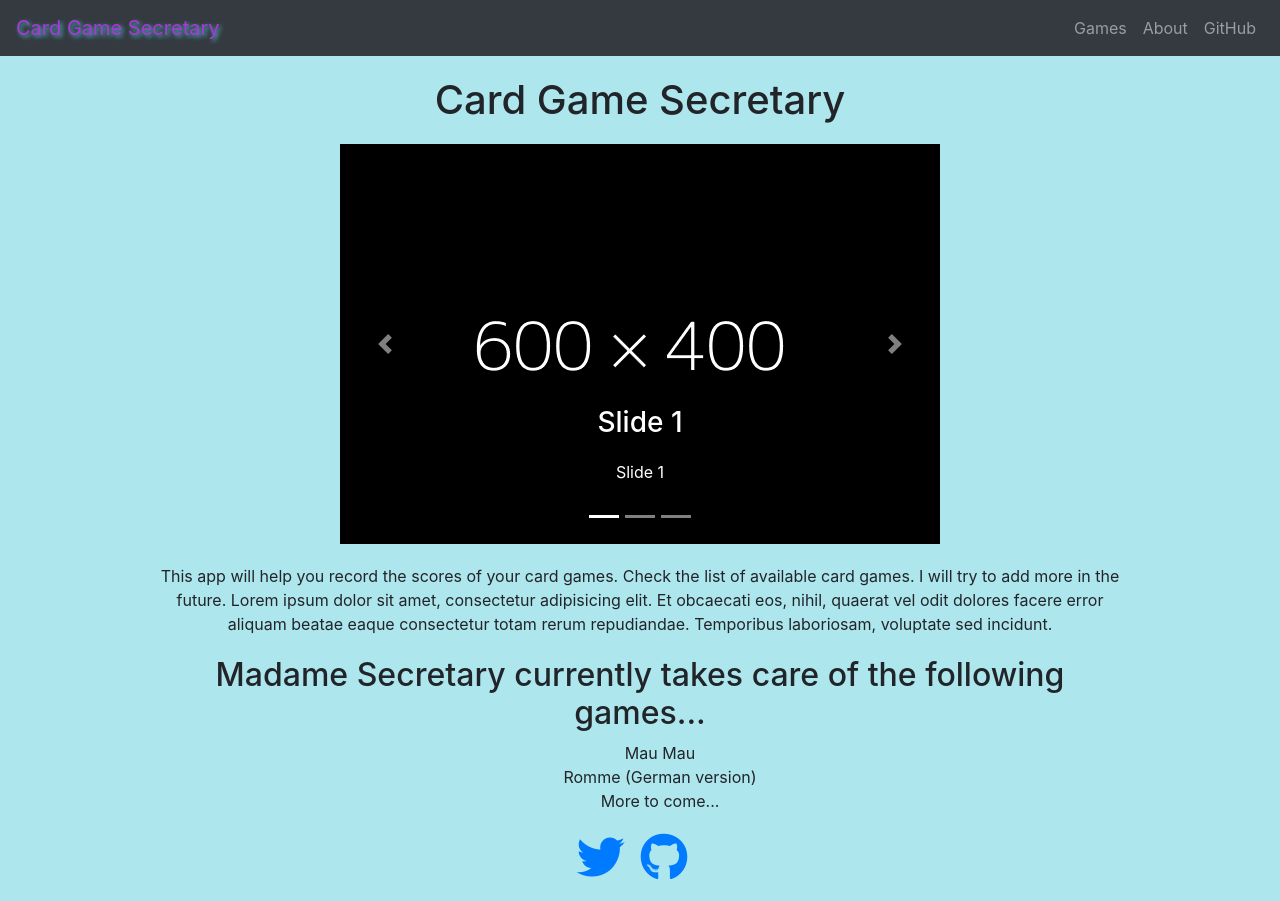
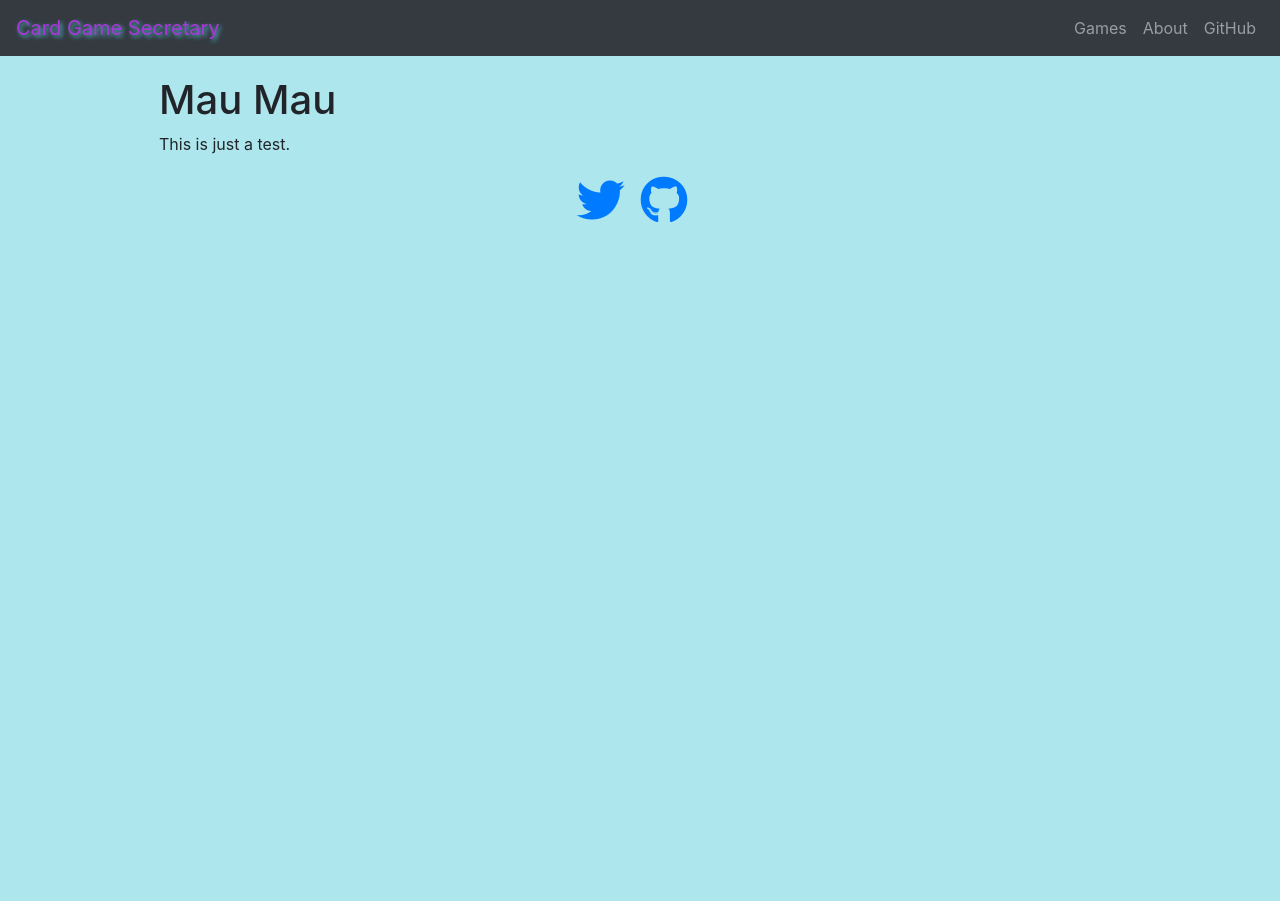
Before and after one commit to bastian-ger/card_secretary, a React app: page /play/maumau in a window 1280 px wide. After the commit the page ends 800 px from the top, so only its background shows below. Built offline with nearby package versions, Linux system fonts and the light colour scheme.

Commit message:
Added Maumau, Play_Maumau components

```diff
--- a/src/App.js
+++ b/src/App.js
@@ -4,6 +4,8 @@ import Welcome from './components/Welcome/Welcome';
 import MyNavbar from './components/MyNavbar/MyNavbar';
 import Footer from './components/Footer/Footer';
 import Games from './components/Games/Games';
+import MauMau from './containers/MauMau/MauMau';
+import Play_MauMau from './containers/Play_MauMau/Play_MauMau';
 
 class App extends Component {
   render() {
@@ -11,7 +13,9 @@ class App extends Component {
       <div>
         <MyNavbar />
         <Switch>
+          <Route path="/play/maumau" component={Play_MauMau}/>
           <Route path="/games" component={Games}/>
+          <Route path="/maumau" component={MauMau}/>
           <Route path="/" component={Welcome}/>
         </Switch>
         <Footer />
--- /dev/null
+++ b/src/containers/MauMau/MauMau.css
@@ -0,0 +1,3 @@
+.MauMau {
+  text-align: center;
+}
--- /dev/null
+++ b/src/containers/MauMau/MauMau.js
@@ -0,0 +1,26 @@
+import React, { Component } from 'react';
+import classes from './MauMau.css';
+import PlayersForm from '../../components/PlayersForm/PlayersForm';
+
+class MauMau extends Component {
+  render() {
+    return (
+      <main className={classes.MauMau}>
+        <h1>Mau Mau</h1>
+        <p>
+          Mau Mau is a fantastic card game, which is very popular in countries
+          like Germany, USA, Brazil, Poland and the Netherlands. The one who is
+          able to get rid of his or her cards first wins the game. Lorem ipsum
+          dolor sit amet, consectetur adipisicing elit. Ullam et suscipit,
+          deleniti sit aliquid quis adipisci vel corporis nemo, dolorem
+          necessitatibus harum alias laudantium magnam voluptatibus cumque!
+          Labore, itaque minus.
+        </p>
+        <h2>Please choose or enter the names of all players!</h2>
+        <PlayersForm />
+      </main>
+    );
+  }
+}
+
+export default MauMau;
--- /dev/null
+++ b/src/containers/Play_MauMau/Play_MauMau.js
@@ -0,0 +1,17 @@
+import React, { Component } from 'react';
+import classes from './Play_MauMau.css';
+
+class Play_MauMau extends Component {
+  render() {
+    return (
+      <main className={classes.Play_MauMau}>
+        <h1>Mau Mau</h1>
+        <p>
+          This is just a test.
+        </p>
+      </main>
+    );
+  }
+}
+
+export default Play_MauMau;
```
Also changed, not shown: src/containers/Play_MauMau/Play_MauMau.css (added).
